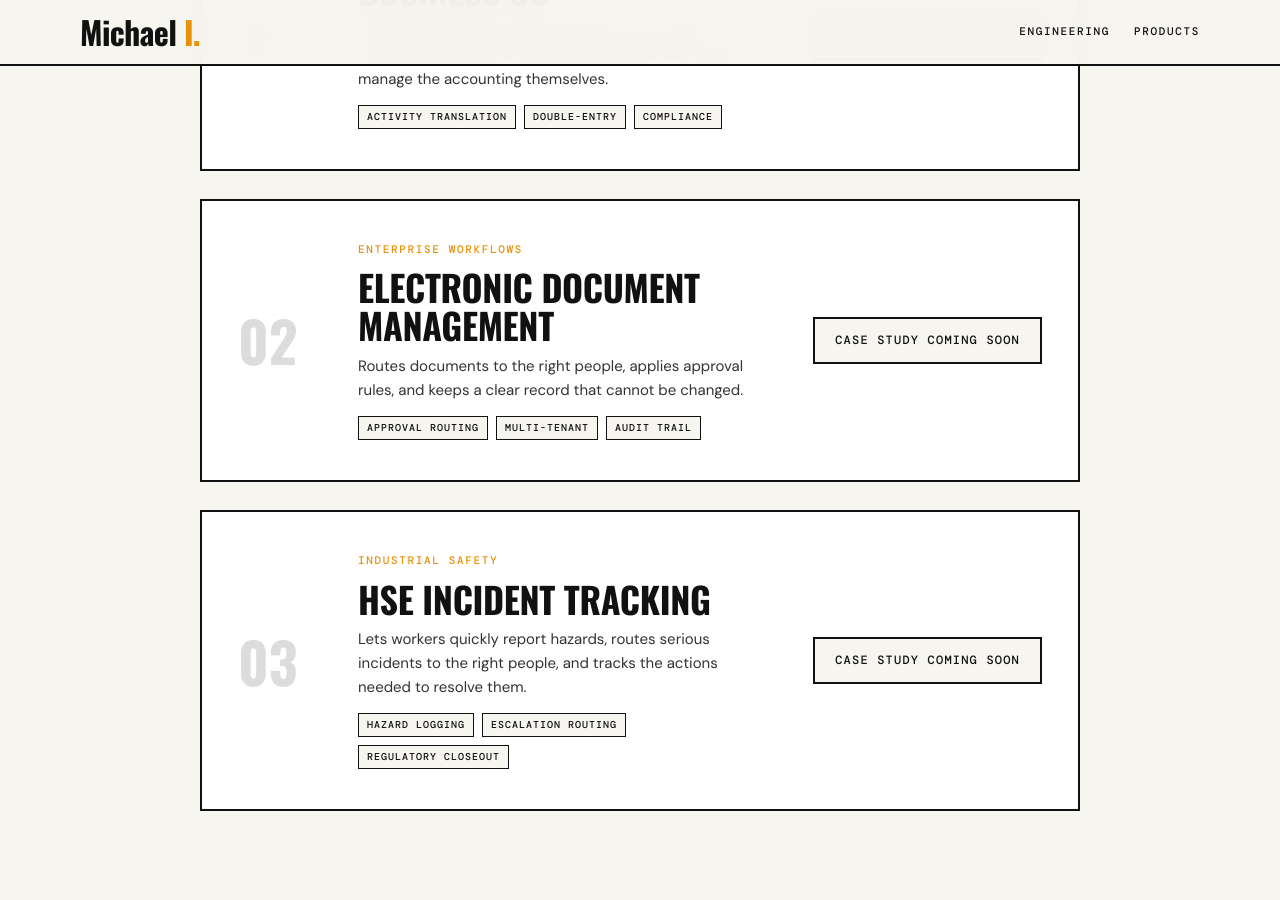
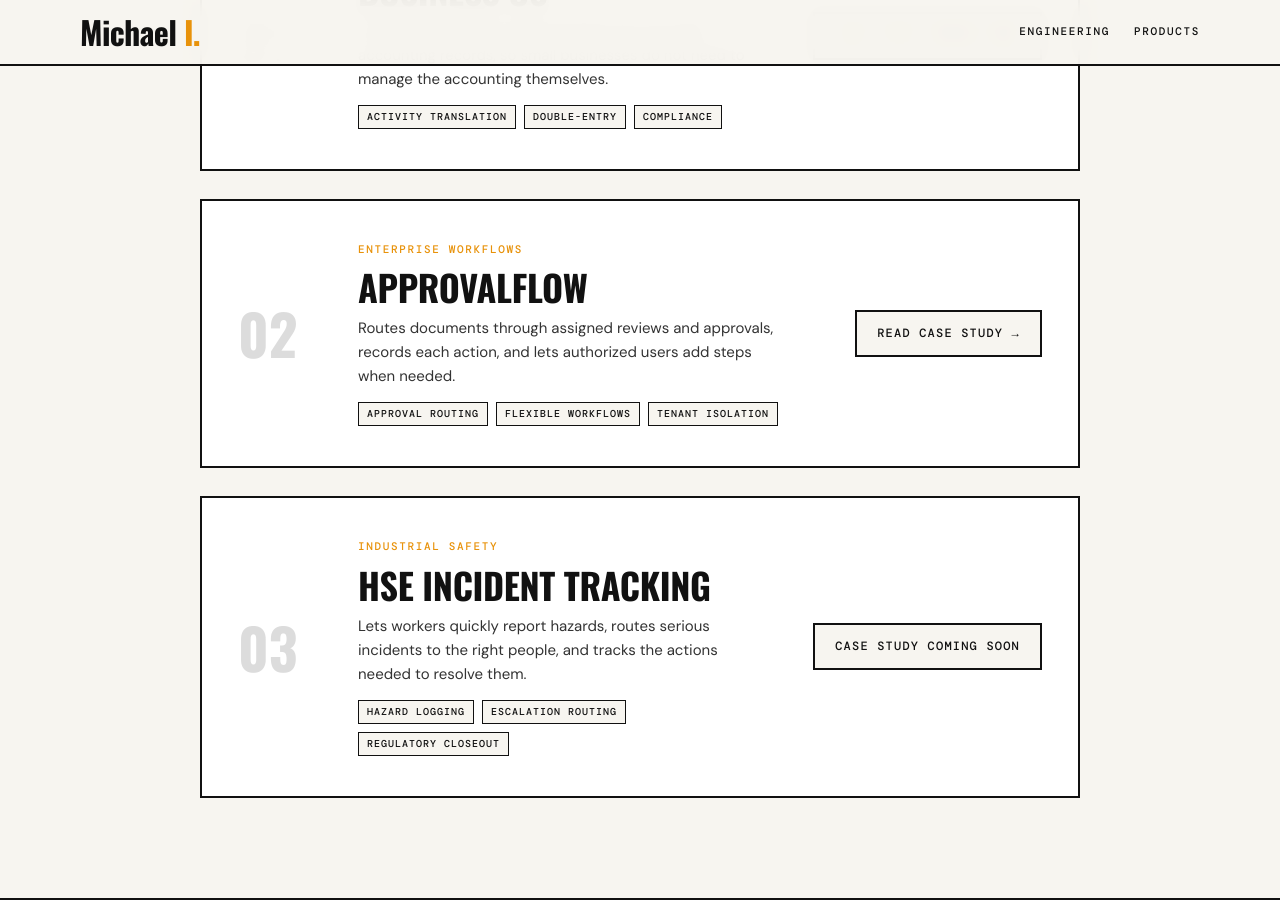
Before and after one commit to clrzr/clrzr.github.io, a Jekyll site: the page built from products/index.html, in a window 1280 px wide and 900 px high, scrolled down 655 px. Built offline with Jekyll 4.4.1, drawn with Linux system fonts in a browser that asks for light colours; some web fonts are replaced.

Commit message:
Add ApprovalFlow product case study
Co-authored-by: Copilot App <223556219+Copilot@users.noreply.github.com>

```diff
--- a/_layouts/case-study.html
+++ b/_layouts/case-study.html
@@ -10,18 +10,21 @@ layout: base
       <span class="eyebrow-text">{{ page.eyebrow }}</span>
     </div>
     <h1 class="cs-h1">{{ page.headline }}<br /><em>{{ page.headline_em }}</em></h1>
+    {% if page.pills %}
     <div class="pills">
       {% for pill in page.pills %}
       <span class="pill {% if pill.live %}live{% endif %}">{{ pill.label }}</span>
       {% endfor %}
     </div>
+    {% endif %}
   </div>
 
-  <div class="case-body">
+  <div class="case-body{% unless page.decisions %} no-sidebar{% endunless %}">
     <div class="narrative reveal">
       {{ content }}
     </div>
 
+    {% if page.decisions %}
     <aside class="sidebar reveal">
       <div class="sc">
         <p class="sc-title">Key decisions</p>
@@ -33,6 +36,7 @@ layout: base
         {% endfor %}
       </div>
     </aside>
+    {% endif %}
   </div>
 
   <div class="case-nav">
--- a/products/index.html
+++ b/products/index.html
@@ -239,23 +239,23 @@ permalink: /products/
         </div>
       </div>
 
-      <!-- 02: NUC EDMS -->
+      <!-- 02: ApprovalFlow -->
       <div class="prod-card">
         <span class="card-num">02</span>
         <div class="card-main">
           <span class="card-tag">Enterprise Workflows</span>
-          <h3 class="card-title">Electronic Document Management</h3>
+          <h3 class="card-title">ApprovalFlow</h3>
           <p class="card-desc">
-            Routes documents to the right people, applies approval rules, and keeps a clear record that cannot be changed.
+            Routes documents through assigned reviews and approvals, records each action, and lets authorized users add steps when needed.
           </p>
           <div class="card-pills">
             <span class="pill">Approval Routing</span>
-            <span class="pill">Multi-Tenant</span>
-            <span class="pill">Audit Trail</span>
+            <span class="pill">Flexible Workflows</span>
+            <span class="pill">Tenant Isolation</span>
           </div>
         </div>
         <div class="card-action">
-          <span class="action-btn">Case study coming soon</span>
+          <a href="/products/approvalflow/" class="action-btn">Read case study &rarr;</a>
         </div>
       </div>
 
```
Also changed, not shown: _case_studies/approvalflow.md (added, +48 -0 lines), css/case-study.css (+22 -0 lines), index.html (+0 -10 lines), images/approvalflow.png (added).
